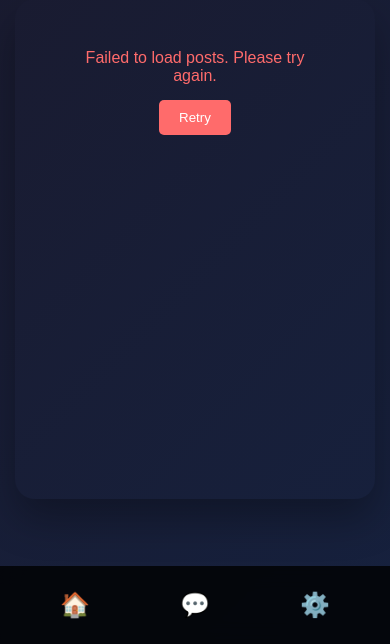
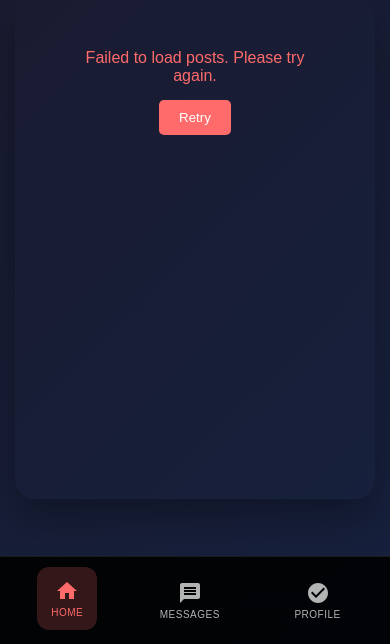
Before and after one commit to TabishFT/EduConnect, a FastAPI app: template templates/interns/home.html in a window 390 px wide. Shown: the part 200-844 px from the top of the page. Run offline with FastAPI, Linux system fonts and the light colour scheme; the template is opened without the code that fills it, so the values that code supplies are empty.

Commit message:
latest update by MdTabish24

```diff
--- a/templates/interns/home.html
+++ b/templates/interns/home.html
@@ -201,7 +201,7 @@
             -webkit-box-orient: vertical;
         }
 
-        /* Action Buttons */
+        /* Action Buttons - Fixed Icons */
         .action-buttons {
             display: flex;
             justify-content: center;
@@ -221,6 +221,14 @@
             font-size: 24px;
             transition: all 0.3s;
             box-shadow: 0 4px 15px rgba(0, 0, 0, 0.2);
+            position: relative;
+        }
+
+        /* SVG Icon Styles */
+        .action-btn svg {
+            width: 24px;
+            height: 24px;
+            fill: currentColor;
         }
 
         .like-btn {
@@ -339,38 +347,71 @@
                 font-size: 20px;
             }
 
-            /* Mobile Navigation */
+            .action-btn svg {
+                width: 20px;
+                height: 20px;
+            }
+
+            /* Mobile Navigation - Professional Icons */
             .mobile-nav {
                 display: flex;
                 justify-content: space-around;
                 align-items: center;
-                background: rgba(0, 0, 0, 0.8);
-                padding: 15px;
+                background: rgba(0, 0, 0, 0.9);
+                padding: 12px;
                 position: fixed;
                 bottom: 0;
                 left: 0;
                 right: 0;
-                backdrop-filter: blur(10px);
+                backdrop-filter: blur(15px);
                 z-index: 100;
+                border-top: 1px solid rgba(255, 255, 255, 0.1);
             }
 
             .mobile-nav-btn {
                 background: none;
                 border: none;
-                color: white;
-                font-size: 24px;
+                color: rgba(255, 255, 255, 0.7);
                 cursor: pointer;
-                padding: 10px;
-                border-radius: 10px;
-                transition: background 0.3s;
+                padding: 12px;
+                border-radius: 12px;
+                transition: all 0.3s;
+                display: flex;
+                flex-direction: column;
+                align-items: center;
+                gap: 4px;
+                min-width: 60px;
             }
 
-            .mobile-nav-btn:hover {
-                background: rgba(255, 255, 255, 0.1);
+            .mobile-nav-btn:hover,
+            .mobile-nav-btn.active {
+                background: rgba(255, 107, 107, 0.2);
+                color: #ff6b6b;
+                transform: translateY(-2px);
+            }
+
+            .mobile-nav-btn svg {
+                width: 24px;
+                height: 24px;
+                fill: currentColor;
+            }
+
+            .mobile-nav-btn span {
+                font-size: 10px;
+                font-weight: 500;
+                text-transform: uppercase;
+                letter-spacing: 0.5px;
             }
 
             body {
                 padding-bottom: 80px;
+            }
+        }
+
+        /* Desktop - Hide Mobile Nav */
+        @media (min-width: 769px) {
+            .mobile-nav {
+                display: none;
             }
         }
 
@@ -464,11 +505,26 @@
         <div class="post-indicators" id="postIndicators"></div>
     </div>
 
-    <!-- Mobile Navigation -->
+    <!-- Mobile Navigation - Professional Icons -->
     <div class="mobile-nav">
-        <button class="mobile-nav-btn">🏠</button>
-        <button class="mobile-nav-btn">💬</button>
-        <button class="mobile-nav-btn">⚙️</button>
+        <button class="mobile-nav-btn active">
+            <svg viewBox="0 0 24 24">
+                <path d="M10 20v-6h4v6h5v-8h3L12 3 2 12h3v8z"/>
+            </svg>
+            <span>Home</span>
+        </button>
+        <button class="mobile-nav-btn">
+            <svg viewBox="0 0 24 24">
+                <path d="M20 2H4c-1.1 0-1.99.9-1.99 2L2 22l4-4h14c1.1 0 2-.9 2-2V4c0-1.1-.9-2-2-2zm-2 12H6v-2h12v2zm0-3H6V9h12v2zm0-3H6V6h12v2z"/>
+            </svg>
+            <span>Messages</span>
+        </button>
+        <button class="mobile-nav-btn">
+            <svg viewBox="0 0 24 24">
+                <path d="M12 2C6.48 2 2 6.48 2 12s4.48 10 10 10 10-4.48 10-10S17.52 2 12 2zm-2 15l-5-5 1.41-1.41L10 14.17l7.59-7.59L19 8l-9 9z"/>
+            </svg>
+            <span>Profile</span>
+        </button>
     </div>
 
     <!-- Success Message -->
@@ -574,7 +630,11 @@
 
             const imageHtml = post.image_url ?
                 `<img src="${post.image_url}" alt="${post.startup_name}" class="post-image" onerror="this.style.display='none'">` :
-                `<div class="post-image" style="background: linear-gradient(45deg, #ff6b6b, #ffa500); display: flex; align-items: center; justify-content: center; font-size: 24px; color: white;">📸</div>`;
+                `<div class="post-image" style="background: linear-gradient(45deg, #ff6b6b, #ffa500); display: flex; align-items: center; justify-content: center; font-size: 48px; color: white;">
+                    <svg viewBox="0 0 24 24" style="width: 48px; height: 48px; fill: currentColor;">
+                        <path d="M21 19V5c0-1.1-.9-2-2-2H5c-1.1 0-2 .9-2 2v14c0 1.1.9 2 2 2h14c1.1 0 2-.9 2-2zM8.5 13.5l2.5 3.01L14.5 12l4.5 6H5l3.5-4.5z"/>
+                    </svg>
+                </div>`;
 
             card.innerHTML = `
                 ${imageHtml}
@@ -599,13 +659,19 @@
 
                     <div class="action-buttons">
                         <button class="action-btn like-btn" onclick="likePost('${post.id}', this)" title="Like">
-                            👍
+                            <svg viewBox="0 0 24 24">
+                                <path d="M1 21h4V9H1v12zm22-11c0-1.1-.9-2-2-2h-6.31l.95-4.57.03-.32c0-.41-.17-.79-.44-1.06L14.17 1 7.59 7.59C7.22 7.95 7 8.45 7 9v10c0 1.1.9 2 2 2h9c.83 0 1.54-.5 1.84-1.22l3.02-7.05c.09-.23.14-.47.14-.73z"/>
+                            </svg>
                         </button>
                         <button class="action-btn share-btn" onclick="sharePost('${post.id}')" title="Share">
-                            📤
+                            <svg viewBox="0 0 24 24">
+                                <path d="M18 16.08c-.76 0-1.44.3-1.96.77L8.91 12.7c.05-.23.09-.46.09-.7s-.04-.47-.09-.7l7.05-4.11c.54.5 1.25.81 2.04.81 1.66 0 3-1.34 3-3s-1.34-3-3-3-3 1.34-3 3c0 .24.04.47.09.7L8.04 9.81C7.5 9.31 6.79 9 6 9c-1.66 0-3 1.34-3 3s1.34 3 3 3c.79 0 1.5-.31 2.04-.81l7.12 4.16c-.05.21-.08.43-.08.65 0 1.61 1.31 2.92 2.92 2.92s2.92-1.31 2.92-2.92-1.31-2.92-2.92-2.92z"/>
+                            </svg>
                         </button>
                         <button class="action-btn message-btn" onclick="messageStartup('${escapeHtml(post.startup_name)}')" title="Message">
-                            💬
+                            <svg viewBox="0 0 24 24">
+                                <path d="M20 2H4c-1.1 0-2 .9-2 2v12c0 1.1.9 2 2 2h4v6l4-6h8c1.1 0 2-.9 2-2V4c0-1.1-.9-2-2-2z"/>
+                            </svg>
                         </button>
                     </div>
                 </div>
@@ -829,6 +895,31 @@
             return div.innerHTML;
         }
 
+        // Mobile navigation functionality
+        document.querySelectorAll('.mobile-nav-btn').forEach((btn, index) => {
+            btn.addEventListener('click', function() {
+                // Remove active class from all buttons
+                document.querySelectorAll('.mobile-nav-btn').forEach(b => b.classList.remove('active'));
+                // Add active class to clicked button
+                this.classList.add('active');
+
+                // Handle navigation based on index
+                switch(index) {
+                    case 0: // Home
+                        // Already on home page
+                        break;
+                    case 1: // Messages
+                        showSuccessMessage('Opening Messages...');
+                        // window.location.href = '/messages';
+                        break;
+                    case 2: // Profile
+                        showSuccessMessage('Opening Profile...');
+                        // window.location.href = '/profile';
+                        break;
+                }
+            });
+        });
+
         // Keyboard navigation
         document.addEventListener('keydown', function(e) {
             if (e.key === 'ArrowLeft') {
```
Also changed, not shown: templates/startups/post.html (+80 -0 lines).
